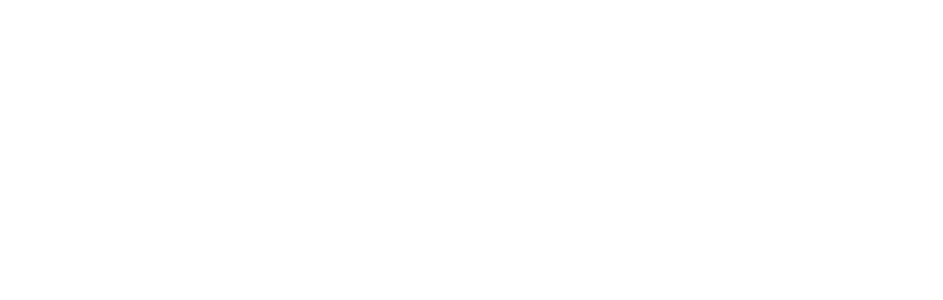
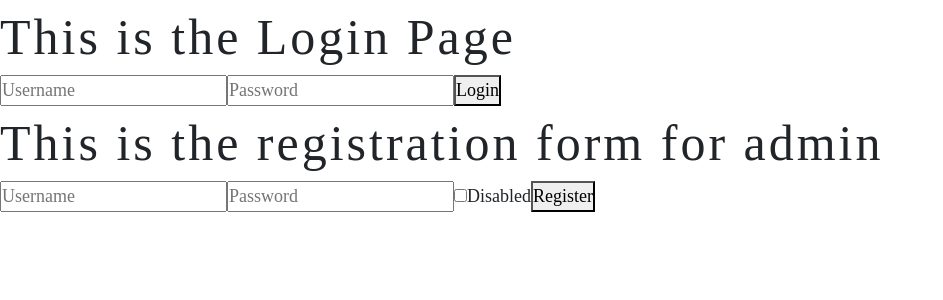
Before and after one commit to matthew-maya-17/Capstone-Git-Push-Mafia, a React (Create React App) app in the folder ExpenseTracker/client/expense-tracker-ui/: page / in a window 1280 px wide. Shown: the top 300 px of the page, without its empty margins (0-943 px from the left). Built offline with nearby package versions, Linux system fonts and the light colour scheme.

Commit message:
started on login and registration form

```diff
--- a/ExpenseTracker/client/expense-tracker-ui/src/App.js
+++ b/ExpenseTracker/client/expense-tracker-ui/src/App.js
@@ -1,4 +1,12 @@
+import LoginPage from "./LoginPage";
+import Registration from "./Registration";
+
 function App() {
-  return <></>;
+  return(
+    <>
+      <LoginPage></LoginPage>
+      <Registration></Registration>
+    </>
+  )
 }
 export default App;
--- /dev/null
+++ b/ExpenseTracker/client/expense-tracker-ui/src/LoginPage.js
@@ -0,0 +1,51 @@
+import { useState } from "react";
+
+function LoginPage(){
+    const [userName, setUserName] = useState("")
+    const [password, setPassword] = useState("")
+    const [errors, setErrors] = useState([])
+    const url = "http://localhost:8080/api/login/authenticate";
+
+    const handleSubmit = (e) => {
+        const init = {
+          method: "POST",
+          headers: { "Content-Type": "application/json" },
+          body: JSON.stringify({ userName, password }),
+        }
+
+        fetch(url, init)
+        .then(response => {
+            response.json()
+        })
+        .then(data => {
+            console.log(data)
+        })
+    }
+
+
+    return (
+      <>
+        <h1>This is the Login Page</h1>
+
+        <form onSubmit={handleSubmit}>
+          <input
+            type="text"
+            placeholder="Username"
+            value={userName}
+            onChange={(e) => setUserName(e.target.value)}
+            required
+          />
+          <input
+            type="password"
+            placeholder="Password"
+            value={password}
+            onChange={(e) => setPassword(e.target.value)}
+            required
+          />
+          <button type="submit">Login</button>
+        </form>
+      </>
+    );
+}
+
+export default LoginPage;
--- /dev/null
+++ b/ExpenseTracker/client/expense-tracker-ui/src/Registration.js
@@ -0,0 +1,41 @@
+import { useState } from "react"
+
+function Registration(){
+    const [userName, setUserName] = useState("")
+    const [password, setPassword] = useState("")
+    const [userId, setUserId] = useState(0)
+    const [roleId, setRoleId] = useState(0)
+    const [disabled, setDisabled] = useState(false)
+    return (
+      <>
+        <h1>This is the registration form for admin</h1>
+        <form >
+          <input
+            type="text"
+            placeholder="Username"
+            value={userName}
+            onChange={(e) => setUserName(e.target.value)}
+            required
+          />
+          <input
+            type="password"
+            placeholder="Password"
+            value={password}
+            onChange={(e) => setPassword(e.target.value)}
+            required
+          />
+          <label>
+            <input
+              type="checkbox"
+              checked={disabled}
+              onChange={(e) => setDisabled(e.target.checked)}
+            />
+            Disabled
+          </label>
+          <button type="submit">Register</button>
+        </form>
+      </>
+    );
+}
+
+export default Registration;
```
